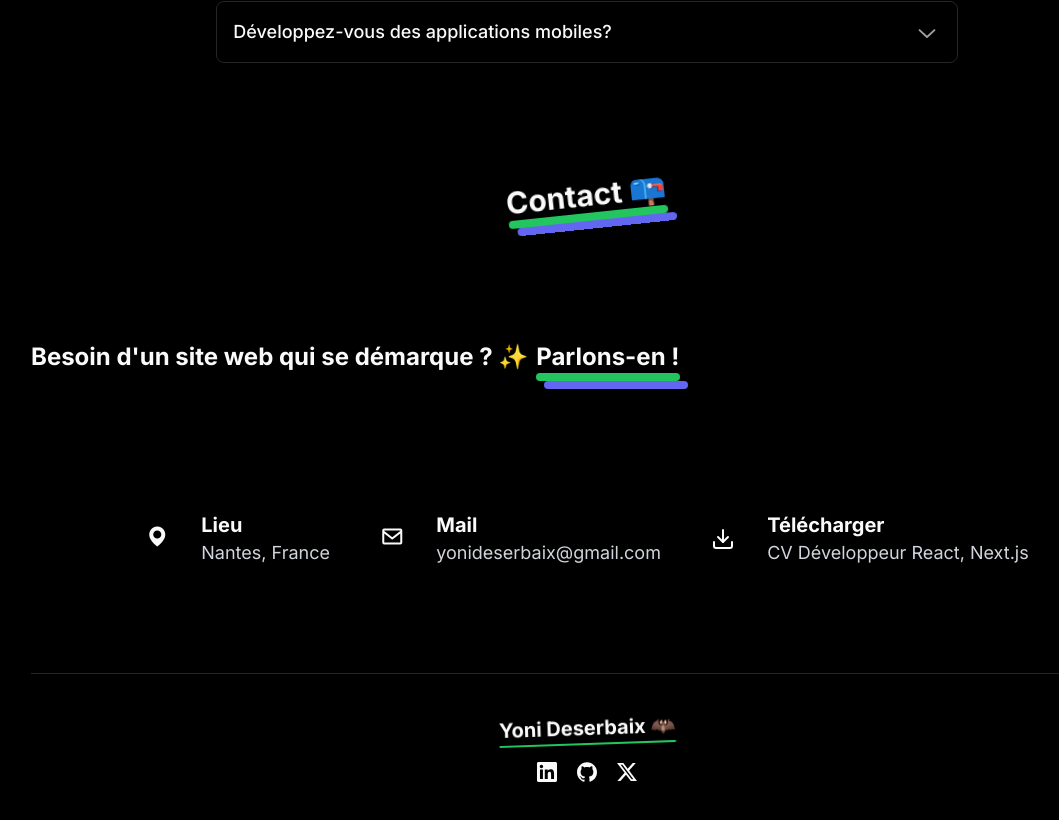
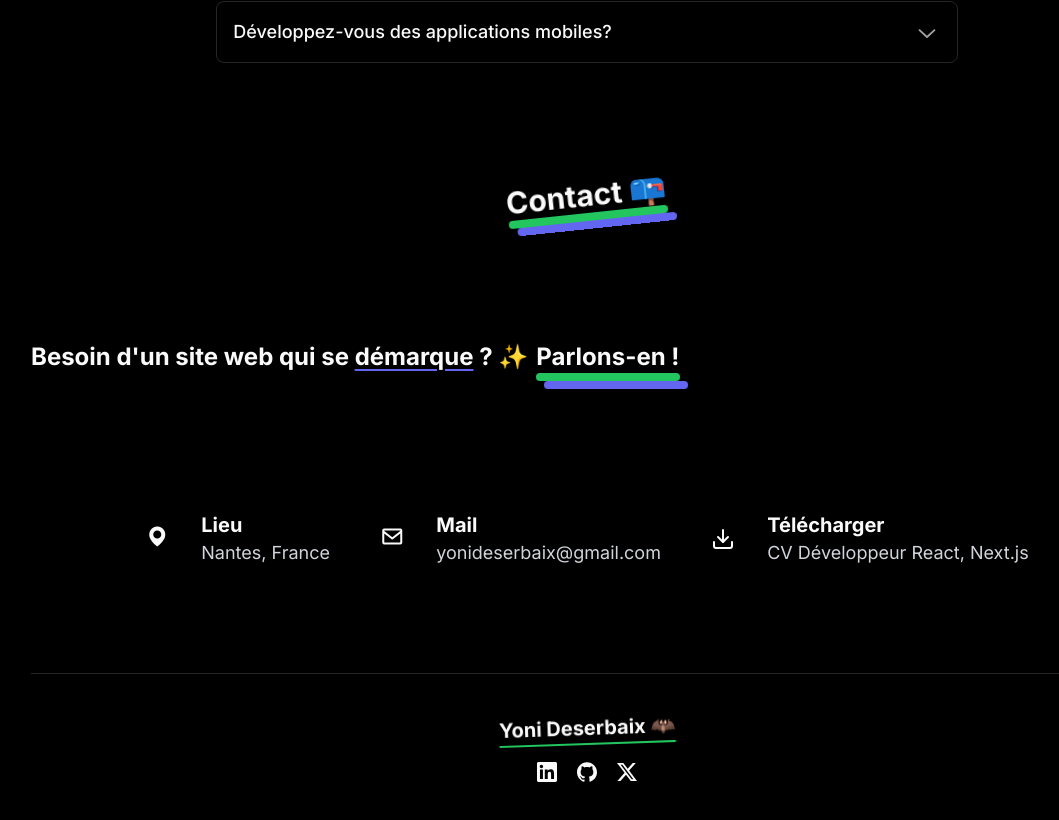
Before and after one commit to Yoni-Deserbaix/Portfolio, a Next.js app: page / in a window 1280 px wide. Shown: the part 2647-3467 px from the top of the page, without its empty margins (53-1112 px from the left). Built offline with nearby package versions, Linux system fonts and the light colour scheme; no server answers; the database is empty.

Commit message:
style(contact):  add underline

```diff
--- a/src/app/components/Contact.tsx
+++ b/src/app/components/Contact.tsx
@@ -17,9 +17,13 @@ export default function Contact() {
         <FadeOnScroll delay={0}>
           <div className="mt-28 flex max-md:flex-col gap-2 max-xl:pl-16 max-sm:pl-4">
             <p className="text-2xl font-bold ">
-              Besoin d'un site web qui se démarque ? ✨
+              Besoin d'un site web qui se{" "}
+              <span className="underline underline-offset-4 decoration-indigo-500">
+                démarque
+              </span>{" "}
+              ? ✨
             </p>
-            <h1 className="text-2xl font-bold hover:text-green-400 transition-all ">
+            <h1 className="text-2xl font-bold ">
               Parlons-en !
               <div className="w-36 h-2 bg-green-500 rounded-full"></div>
               <div className="w-36 h-2 bg-indigo-500 rounded-full translate-x-2"></div>
```
